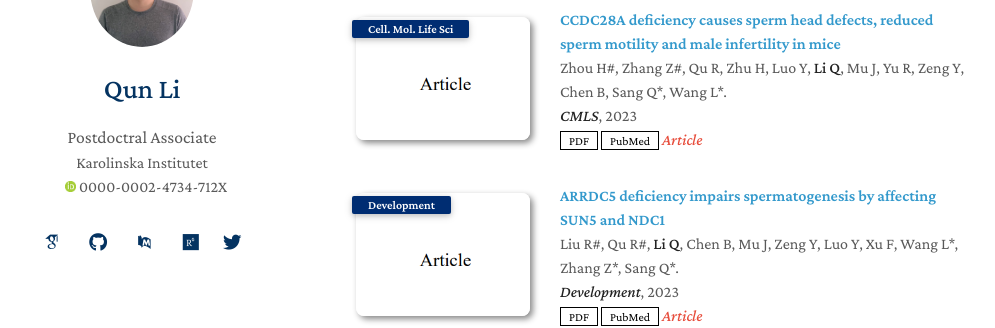
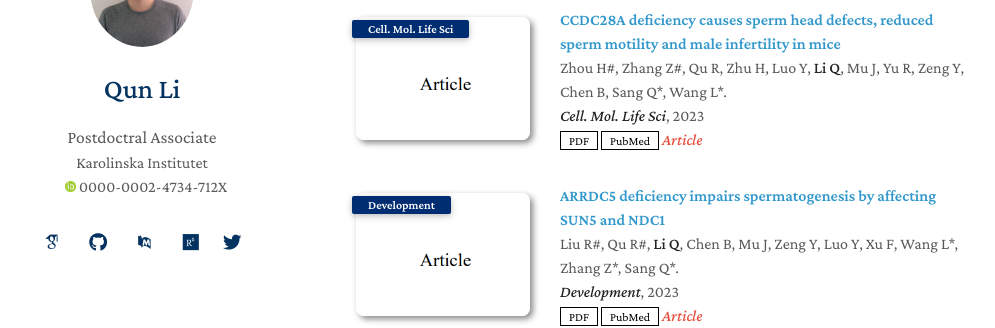
Before and after one commit to liqunbio/liqunbio.github.io, a Jekyll site: the page built from index.md, in a window 1280 px wide and 900 px high, scrolled down 2030 px. Shown: the part 153-481 px from the top of the window, without its empty margins (134-1129 px from the left). Built offline with Jekyll 4.4.1, drawn with Linux system fonts in a browser that asks for light colours; some web fonts are replaced; comment, search, counter and statistics services are not loaded; our own code applies the rules of GitHub Pages for plain Markdown files.

Commit message:
Update publicationsB.md

```diff
--- a/_includes/publicationsB.md
+++ b/_includes/publicationsB.md
@@ -8,9 +8,11 @@
                <abbr class="badge">Cell. Mol. Life Sci</abbr>
             </div>
             <div class="col-sm-9" style="position: relative;padding-right: 15px;padding-left: 20px;">
-               <div class="title"><a href="https://link.springer.com/article/10.1007/s00018-024-05184-5" target="_blank">CCDC28A deficiency causes sperm head defects, reduced sperm motility and male infertility in mice</a></div>
+               <div class="title"><a href="https://link.springer.com/article/10.1007/s00018-024-05184-5
+
+        " target="_blank">CCDC28A deficiency causes sperm head defects, reduced sperm motility and male infertility in mice</a></div>
                <div class="author">Zhou H#, Zhang Z#, Qu R, Zhu H, Luo Y, <strong>Li Q</strong>, Mu J, Yu R, Zeng Y, Chen B, Sang Q*, Wang L*.</div>
-               <div class="periodical"><strong><em>CMLS</em></strong>, 2023</div>
+               <div class="periodical"><strong><em>Cell. Mol. Life Sci</em></strong>, 2023</div>
                <div class="links">
                   <a href="assets/publication/2024_CMLS_CCDC28A.pdf" class="btn btn-sm z-depth-0" role="button" target="_blank" style="font-size:12px;">PDF</a>
                   <a href="https://pubmed.ncbi.nlm.nih.gov/38597936/" class="btn btn-sm z-depth-0" role="button" target="_blank" style="font-size:12px;">PubMed</a>
@@ -28,6 +30,8 @@
             </div>
             <div class="col-sm-9" style="position: relative;padding-right: 15px;padding-left: 20px;">
                <div class="title"><a href="https://journals.biologists.com/dev/article-abstract/doi/10.1242/dev.201959
+
+
                   " target="_blank">ARRDC5 deficiency impairs spermatogenesis by affecting SUN5 and NDC1</a></div>
                <div class="author">Liu R#, Qu R#, <strong>Li Q</strong>, Chen B, Mu J, Zeng Y, Luo Y, Xu F, Wang L*, Zhang Z*, Sang Q*.</div>
                <div class="periodical"><strong><em>Development</em></strong>, 2023</div>
@@ -67,6 +71,8 @@
             </div>
             <div class="col-sm-9" style="position: relative;padding-right: 15px;padding-left: 20px;">
                <div class="title"><a href="https://link.springer.com/article/10.1007/s00439-023-02546-0
+
+
                   " target="_blank">ADGB variants cause asthenozoospermia and male infertility</a></div>
                <div class="author">Qu R#, Zhang Z#, Wu L#, <strong>Li Q</strong>, Mu J, Zhao L, Yan Z, Wang W, Zeng Y, Liu R, Dong J, Li Q, Sun X, Wang L, Sang Q*, Chen B*, Kuang Y*</div>
                <div class="periodical"><strong><em>Human Genetics</em></strong>, 2023</div>
```
